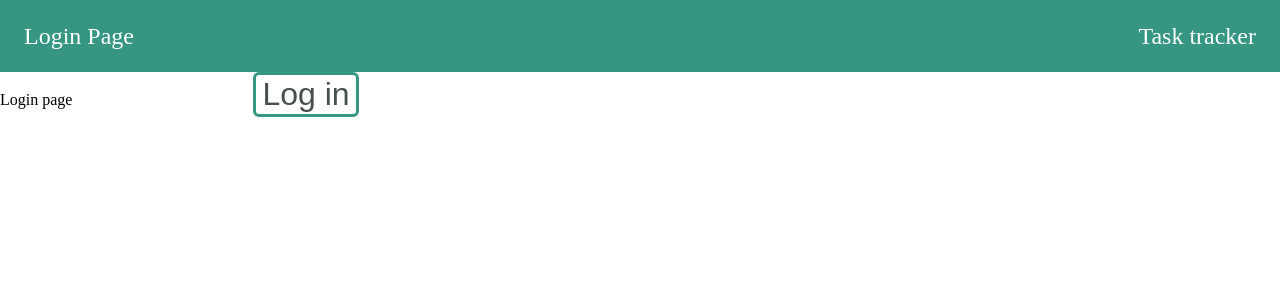
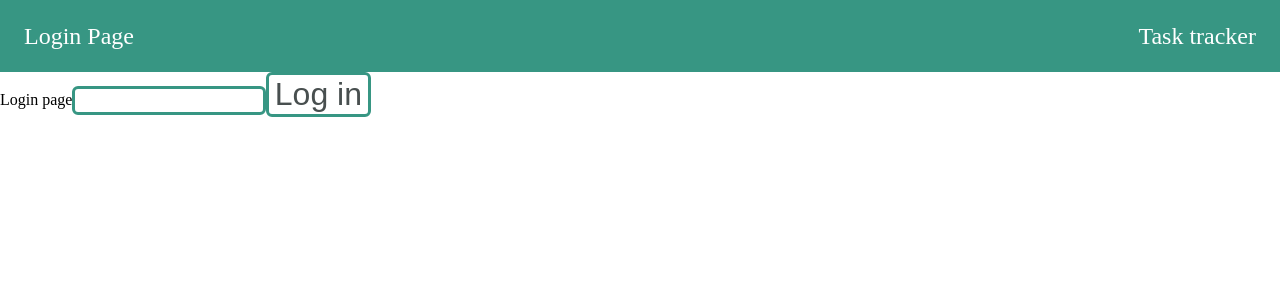
Before and after one commit to rav1ll/itis-frontend-app, a React (Create React App) app: page /login in a window 1280 px wide. Shown: the top 300 px of the page. Built offline with nearby package versions, Linux system fonts and the light colour scheme.

Commit message:
created input

```diff
--- a/src/components/inputs/BaseInput/components.js
+++ b/src/components/inputs/BaseInput/components.js
@@ -4,3 +4,12 @@ export const StyledInput = styled.input`
   border: unset;
   outline: unset;
 `;
+
+export const Container = styled.div`
+  display: inline-block;
+  padding: 0.2em;
+  border: 3px solid #379683;
+  border-radius: 6px;
+`
+
+export const SlotContainer = styled.div``;
--- a/src/components/inputs/BaseInput/index.js
+++ b/src/components/inputs/BaseInput/index.js
@@ -1,8 +1,12 @@
 import React from "react";
 
-import {StyledInput} from "./components";
+import {Container, SlotContainer, StyledInput} from "./components";
 
 
-export default function BaseInput() {
-    return <StyledInput/>
+export default function BaseInput({className, leftSlot, rightSlot, ...props}) {
+    return <Container className={className}>
+        {leftSlot && <SlotContainer>{leftSlot}</SlotContainer>}
+        <StyledInput {...props}/>
+        {rightSlot && <SlotContainer>{rightSlot}</SlotContainer>}
+    </Container>
 }
```
